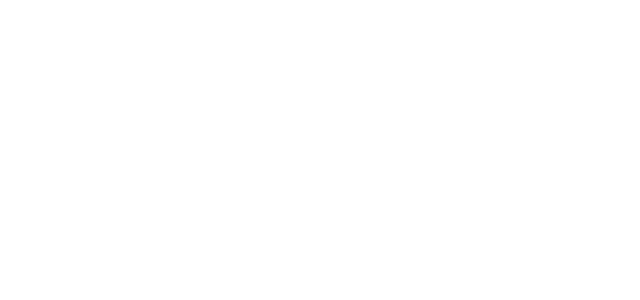
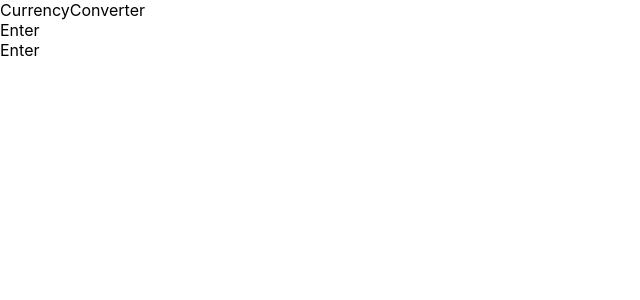
Before and after one commit to maxcore25/next-crypto-dashboard-draft, a Next.js app: page / in a window 1280 px wide. Shown: the top 300 px of the page, without its empty margins (0-640 px from the left). Built offline with nearby package versions, Linux system fonts and the light colour scheme.

Commit message:
Components Into MainLayout Added

```diff
--- a/app/components/layouts/MainLayout/index.js
+++ b/app/components/layouts/MainLayout/index.js
@@ -1,5 +1,15 @@
+import CustomHead from '../../elements/CustomHead';
+import NewsFeed from '../../elements/NewsFeed';
+import CurrencyConverter from '../../elements/CurrencyConverter';
+
 const MainLayout = () => {
-  return <></>;
+  return (
+    <>
+      <CustomHead />
+      <CurrencyConverter />
+      <NewsFeed />
+    </>
+  );
 };
 
 export default MainLayout;
```
